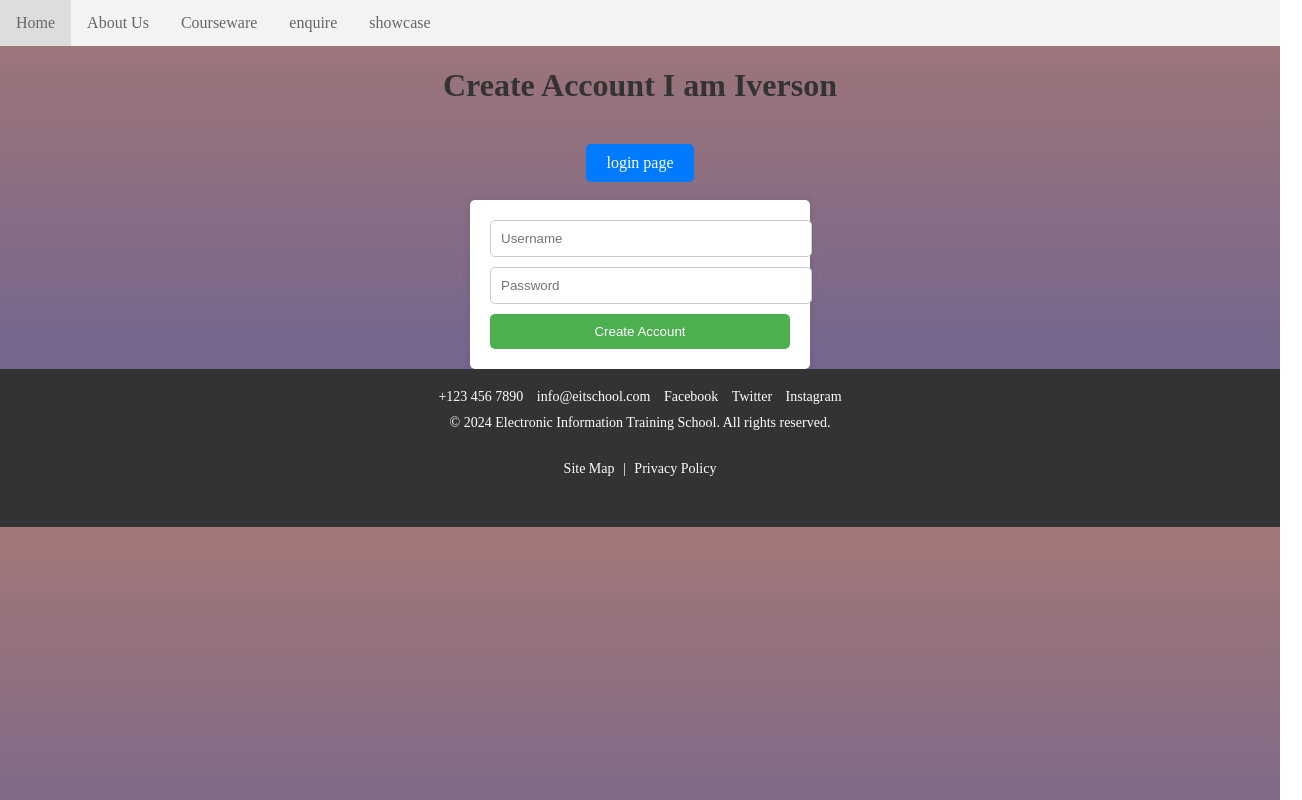
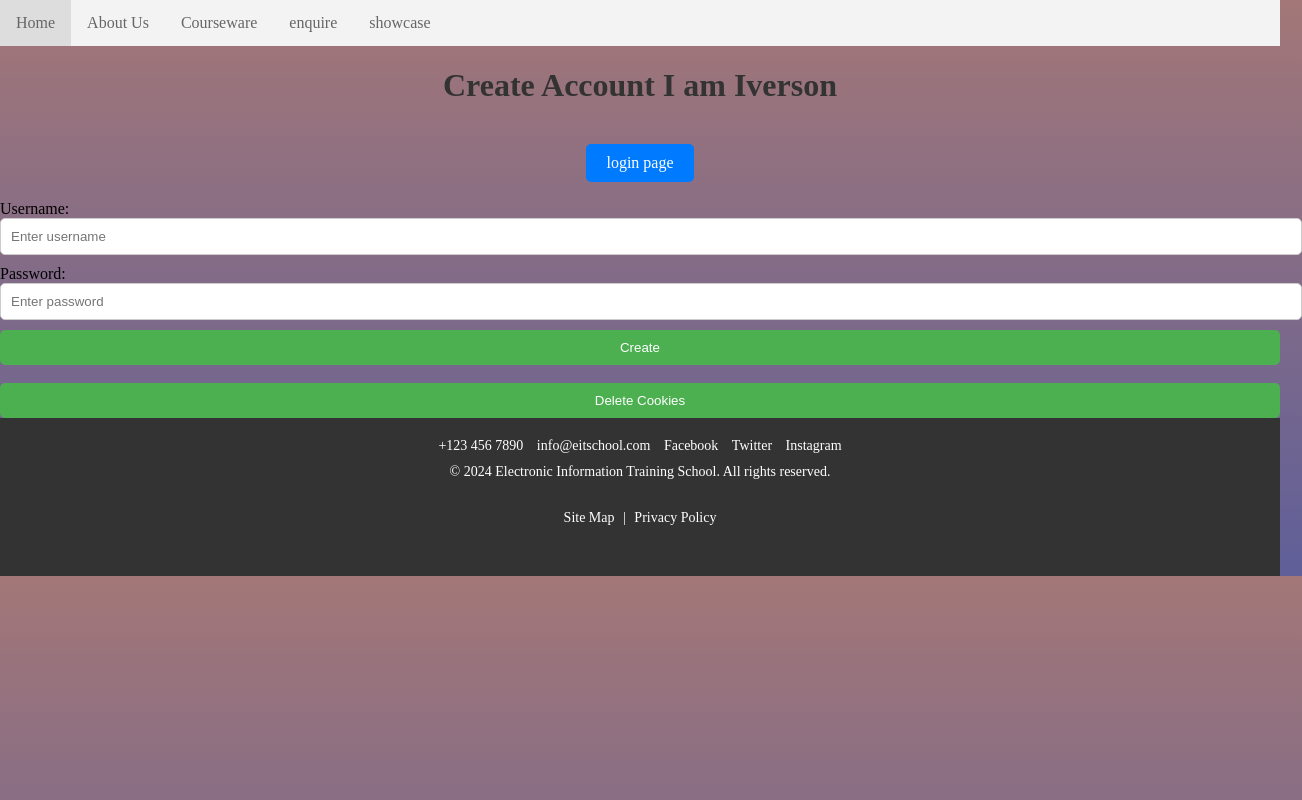
Before and after one commit to Iverspn/shoppingcart, a plain HTML site: page createpage.html in a window 1280 px wide. Shown: the whole page, 1302 px wide, since content can reach past the window. Drawn offline with Linux system fonts and the light colour scheme.

Commit message:
Add files via upload

```diff
--- a/createpage.html
+++ b/createpage.html
@@ -5,7 +5,6 @@
 <meta name="viewport" content="width=device-width, initial-scale=1.0">
 <title>Create Account</title>
    <link rel="stylesheet" href="styles.css">
-<script src="script.js">  </script>
 </head>
 <body>
     <nav>
@@ -24,11 +23,17 @@
   <a href="login.html" class="button-link">login page</a>
       </center>
       <br>
-<form onsubmit="createAccount(); return false;">
-    <input type="text" id="username" placeholder="Username">
-    <input type="password" id="password" placeholder="Password">
-    <button type="submit">Create Account</button>
-</form>
+
+      <div class="container">
+        <label for="username">Username:</label>
+        <input type="text" id="username" placeholder="Enter username">
+        <label for="password">Password:</label>
+        <input type="password" id="password" placeholder="Enter password">
+        <button onclick="createCookies()">Create</button>
+    <br><br>
+        <button onclick="deleteCookies()">Delete Cookies</button>
+      </div>
+      <script src="script.js"></script>
 
 </body>
 <footer>
```
